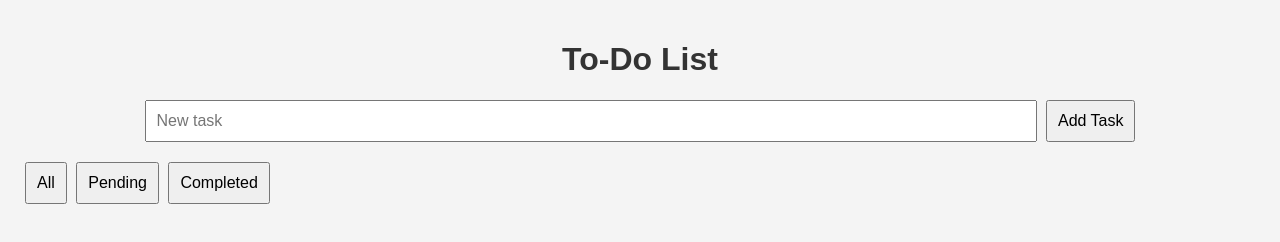
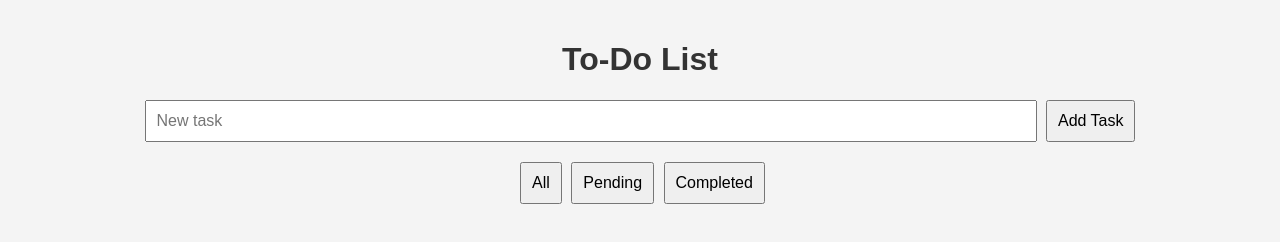
Before and after one commit to 2ahyoung/todolist-project, a plain HTML site: page index.html in a window 1280 px wide. Drawn offline with Linux system fonts and the light colour scheme.

Commit message:
Update style.css

```diff
--- a/style.css
+++ b/style.css
@@ -27,6 +27,11 @@ button {
     margin-left: 5px;
 }
 
+.filters {
+    text-align: center;
+    margin-bottom: 20px;
+}
+
 ul {
     list-style-type: none;
     padding: 0;
```
